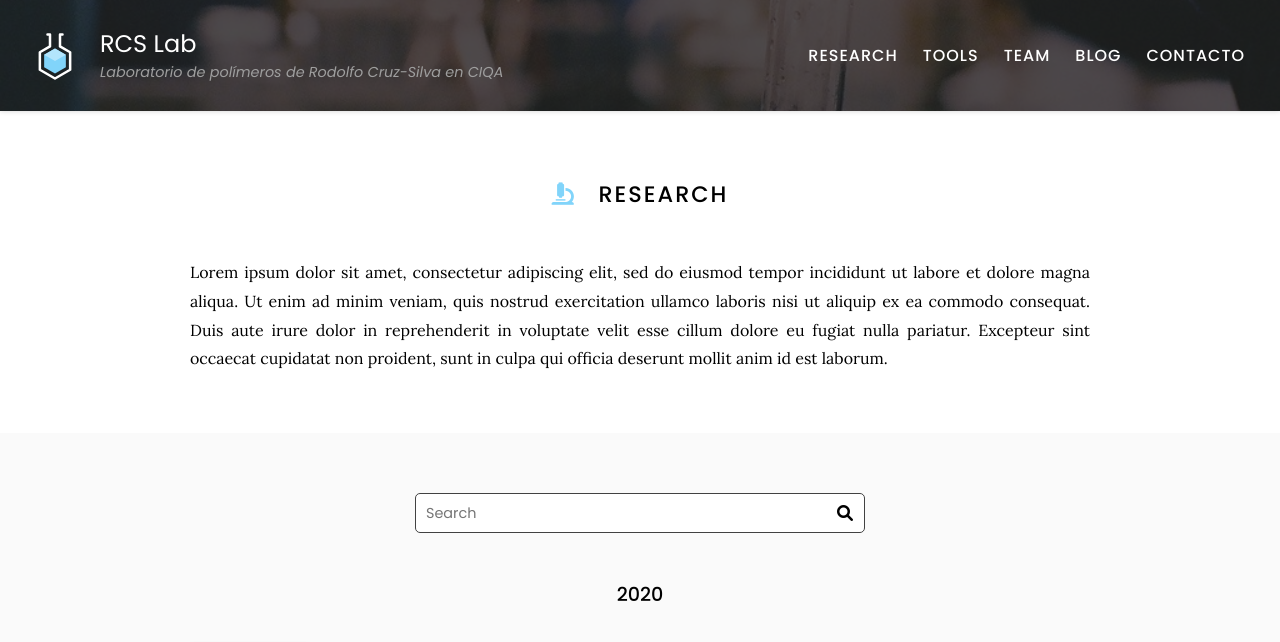
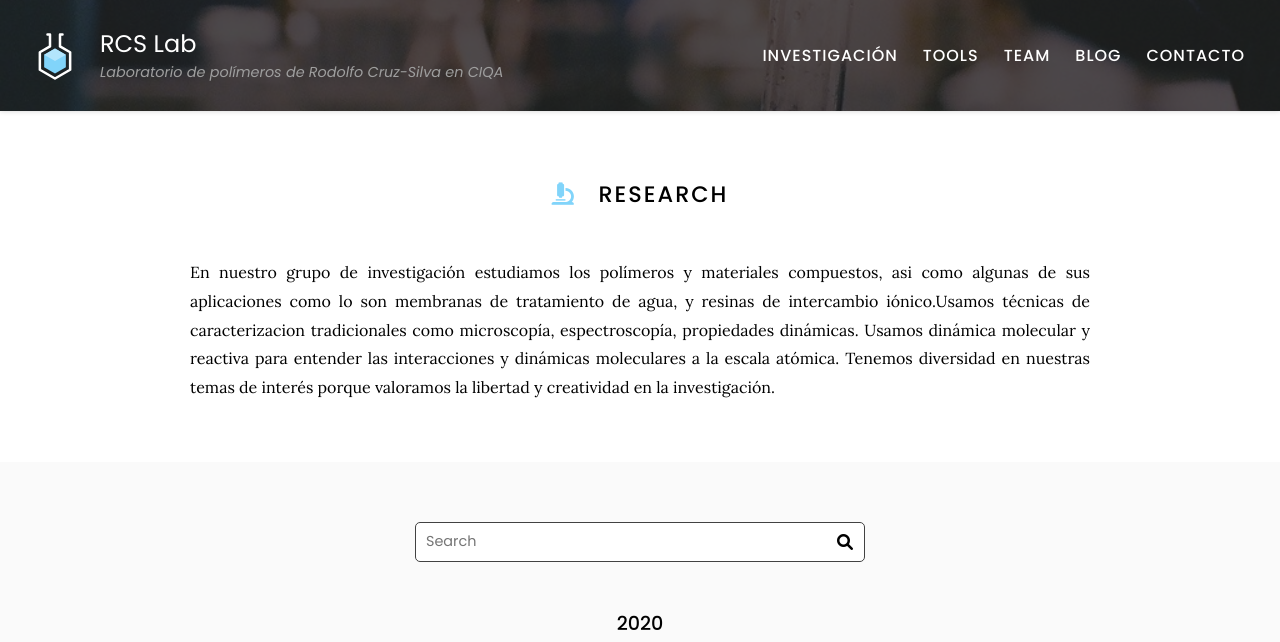
Before and after one commit to rcruzsilva-ciqa/rcruzsilva-ciqa.github.io, a Jekyll site: the page built from research/index.md, in a window 1280 px wide and 900 px high, cut to the strip 0-642 px from the top of the window. Built offline with Jekyll 4.4.1, drawn with Linux system fonts in a browser that asks for light colours.

Commit message:
Update index.md

```diff
--- a/research/index.md
+++ b/research/index.md
@@ -1,5 +1,5 @@
 ---
-title: Research
+title: Investigación
 nav:
   order: 1
   tooltip: Published works
@@ -7,10 +7,7 @@ nav:
 
 # <i class="fas fa-microscope"></i>Research
 
-Lorem ipsum dolor sit amet, consectetur adipiscing elit, sed do eiusmod tempor incididunt ut labore et dolore magna aliqua.
-Ut enim ad minim veniam, quis nostrud exercitation ullamco laboris nisi ut aliquip ex ea commodo consequat.
-Duis aute irure dolor in reprehenderit in voluptate velit esse cillum dolore eu fugiat nulla pariatur.
-Excepteur sint occaecat cupidatat non proident, sunt in culpa qui officia deserunt mollit anim id est laborum.
+En nuestro grupo de investigación estudiamos los polímeros y materiales compuestos, asi como algunas de sus aplicaciones como lo son membranas de tratamiento de agua, y resinas de intercambio iónico.Usamos técnicas de caracterizacion tradicionales como microscopía, espectroscopía, propiedades dinámicas. Usamos dinámica molecular y reactiva para entender las interacciones y dinámicas moleculares a la escala atómica. Tenemos diversidad en nuestras temas de interés porque valoramos la libertad y creatividad en la investigación.
 
 {% include section.html %}
 
```
